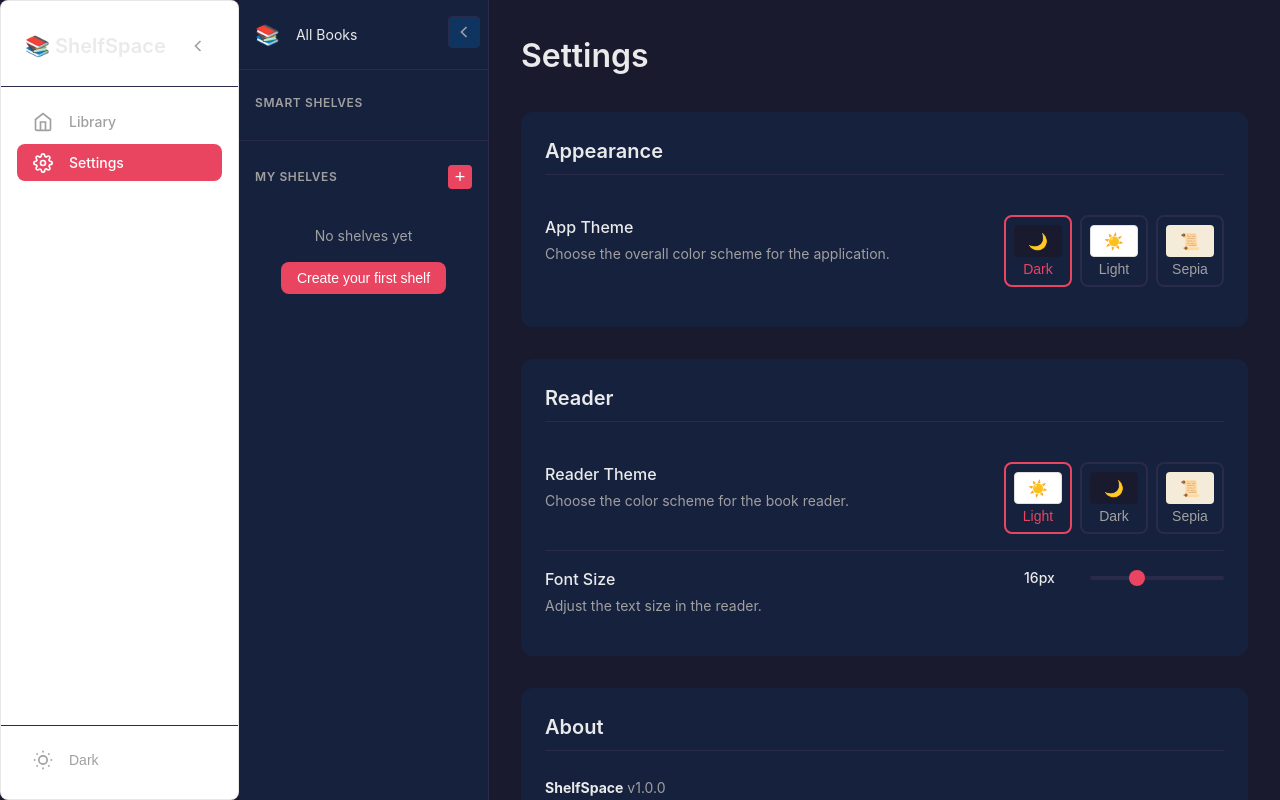
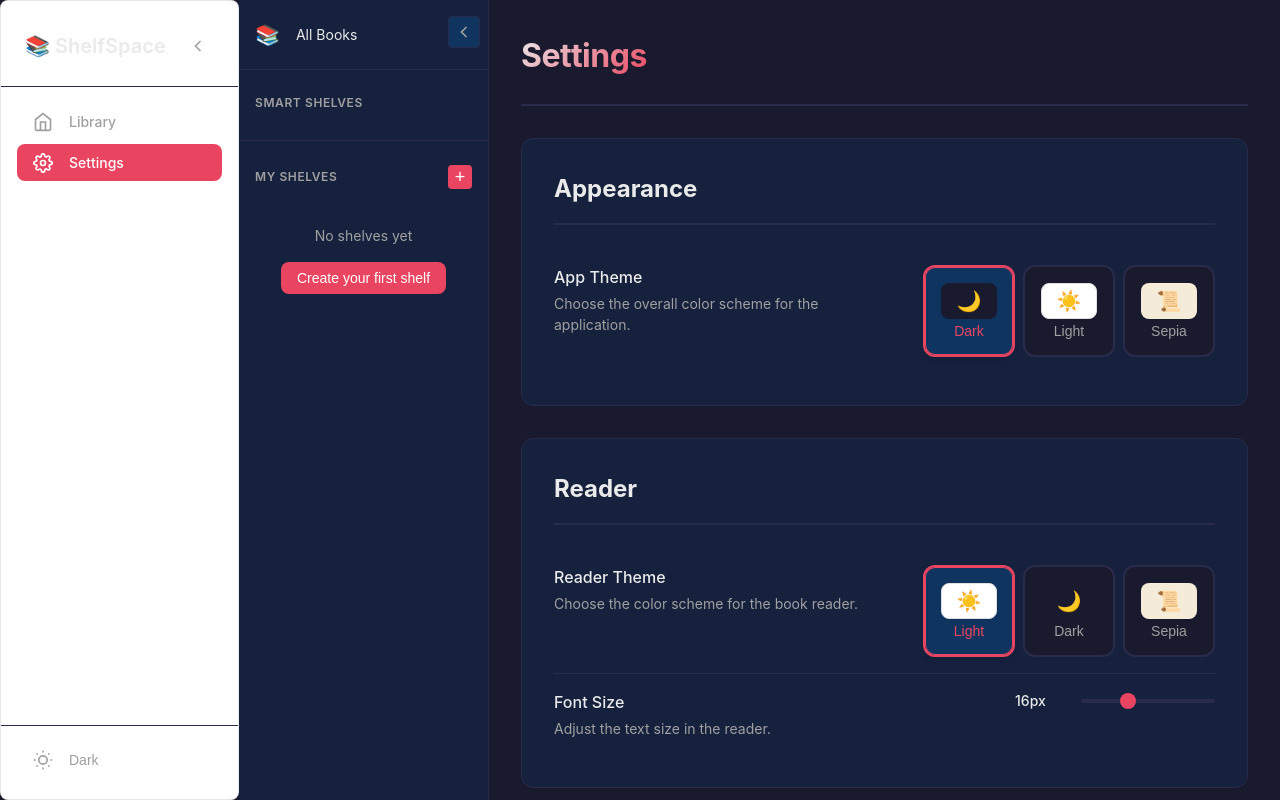
Before and after one commit to C4bbage64/ShelfSpace, a React (Vite) app: page /settings in a window 1280 px wide. Built offline with nearby package versions, Linux system fonts and the light colour scheme.

Commit message:
feat: Enhance UI components with improved animations, responsive styles, and updated layouts for better user experience

```diff
--- a/src/components/BookGrid.css
+++ b/src/components/BookGrid.css
@@ -3,11 +3,47 @@
   gap: var(--space-lg);
 }
 
+.book-grid > * {
+  animation: fadeInUp 0.4s ease-out backwards;
+}
+
+.book-grid > *:nth-child(1) { animation-delay: 0.05s; }
+.book-grid > *:nth-child(2) { animation-delay: 0.1s; }
+.book-grid > *:nth-child(3) { animation-delay: 0.15s; }
+.book-grid > *:nth-child(4) { animation-delay: 0.2s; }
+.book-grid > *:nth-child(5) { animation-delay: 0.25s; }
+.book-grid > *:nth-child(6) { animation-delay: 0.3s; }
+.book-grid > *:nth-child(n+7) { animation-delay: 0.35s; }
+
+@keyframes fadeInUp {
+  from {
+    opacity: 0;
+    transform: translateY(20px);
+  }
+  to {
+    opacity: 1;
+    transform: translateY(0);
+  }
+}
+
 .book-grid.grid {
-  grid-template-columns: repeat(auto-fill, minmax(160px, 1fr));
+  grid-template-columns: repeat(auto-fill, minmax(180px, 1fr));
 }
 
 .book-grid.list {
   grid-template-columns: 1fr;
   gap: var(--space-sm);
 }
+
+@media (max-width: 768px) {
+  .book-grid.grid {
+    grid-template-columns: repeat(auto-fill, minmax(140px, 1fr));
+    gap: var(--space-md);
+  }
+}
+
+@media (min-width: 1600px) {
+  .book-grid.grid {
+    grid-template-columns: repeat(auto-fill, minmax(200px, 1fr));
+  }
+}
--- a/src/components/SearchBar.css
+++ b/src/components/SearchBar.css
@@ -1,7 +1,8 @@
 .search-bar {
   position: relative;
   flex: 1;
-  max-width: 400px;
+  max-width: 500px;
+  min-width: 200px;
 }
 
 .search-icon {
@@ -13,6 +14,11 @@
   height: 18px;
   color: var(--text-secondary);
   pointer-events: none;
+  transition: color var(--transition-fast);
+}
+
+.search-bar:focus-within .search-icon {
+  color: var(--accent);
 }
 
 .search-input {
@@ -21,16 +27,22 @@
   padding-left: calc(var(--space-md) * 2 + 18px);
   padding-right: calc(var(--space-md) * 2 + 18px);
   font-size: var(--font-size-sm);
-  background-color: var(--bg-secondary);
-  border: 1px solid var(--border);
+  background-color: var(--bg-primary);
+  border: 2px solid transparent;
   border-radius: var(--radius-md);
   color: var(--text-primary);
-  transition: border-color var(--transition-fast);
+  transition: all var(--transition-fast);
 }
 
 .search-input:focus {
   outline: none;
   border-color: var(--accent);
+  background-color: var(--bg-primary);
+  box-shadow: 0 0 0 3px rgba(233, 69, 96, 0.1);
+}
+
+.search-input:hover:not(:focus) {
+  background-color: var(--bg-secondary);
 }
 
 .search-input::placeholder {
@@ -57,8 +69,9 @@
 }
 
 .search-clear:hover {
-  background-color: var(--bg-tertiary);
+  background: var(--bg-tertiary);
   color: var(--text-primary);
+  transform: translateY(-50%) scale(1.1);
 }
 
 .search-clear svg {
--- a/src/pages/Library.css
+++ b/src/pages/Library.css
@@ -17,31 +17,46 @@
   align-items: center;
   gap: var(--space-md);
   margin-bottom: var(--space-xl);
+  padding: var(--space-md);
+  background: var(--bg-secondary);
+  border-radius: var(--radius-lg);
+  box-shadow: var(--shadow-sm);
 }
 
 .toolbar-actions {
   display: flex;
   align-items: center;
   gap: var(--space-sm);
+  margin-left: auto;
 }
 
 .sort-select {
   width: auto;
-  min-width: 120px;
+  min-width: 140px;
+  cursor: pointer;
+  font-weight: 500;
+}
+
+.sort-select:hover {
+  border-color: var(--accent);
 }
 
 .view-toggle {
   display: flex;
-  background-color: var(--bg-secondary);
+  background-color: var(--bg-tertiary);
   border-radius: var(--radius-md);
-  padding: 2px;
+  padding: 4px;
+  box-shadow: inset 0 1px 3px rgba(0, 0, 0, 0.1);
 }
 
 .view-toggle .btn {
   padding: var(--space-xs) var(--space-sm);
+  min-width: 40px;
+  border-radius: var(--radius-sm);
 }
 
 .view-toggle .btn.active {
-  background-color: var(--bg-tertiary);
-  color: var(--text-primary);
+  background-color: var(--accent);
+  color: white;
+  box-shadow: var(--shadow-sm);
 }
--- a/src/pages/Settings.css
+++ b/src/pages/Settings.css
@@ -1,5 +1,6 @@
 .settings-page {
-  max-width: 800px;
+  max-width: 900px;
+  animation: fadeIn 0.3s ease-out;
 }
 
 .settings-sections {
@@ -11,16 +12,27 @@
 .settings-section {
   background-color: var(--bg-secondary);
   border-radius: var(--radius-lg);
-  padding: var(--space-lg);
+  padding: var(--space-xl);
+  box-shadow: var(--shadow-sm);
+  border: 1px solid var(--border);
+  transition: all var(--transition-normal);
+}
+
+.settings-section:hover {
+  box-shadow: var(--shadow-md);
+  transform: translateY(-2px);
 }
 
 .section-title {
-  font-size: var(--font-size-lg);
-  font-weight: 600;
+  font-size: var(--font-size-xl);
+  font-weight: 700;
   color: var(--text-primary);
   margin-bottom: var(--space-lg);
-  padding-bottom: var(--space-sm);
-  border-bottom: 1px solid var(--border);
+  padding-bottom: var(--space-md);
+  border-bottom: 2px solid var(--border);
+  display: flex;
+  align-items: center;
+  gap: var(--space-sm);
 }
 
 .setting-item {
@@ -62,33 +74,46 @@
   flex-direction: column;
   align-items: center;
   gap: var(--space-xs);
-  padding: var(--space-sm);
-  background: none;
+  padding: var(--space-md);
+  background: var(--bg-primary);
   border: 2px solid var(--border);
-  border-radius: var(--radius-md);
+  border-radius: var(--radius-lg);
   cursor: pointer;
   transition: all var(--transition-fast);
   color: var(--text-secondary);
   font-size: var(--font-size-sm);
+  font-weight: 500;
+  min-width: 80px;
 }
 
 .theme-option:hover {
-  border-color: var(--text-secondary);
+  border-color: var(--accent);
+  background: var(--bg-tertiary);
+  transform: translateY(-2px);
+  box-shadow: var(--shadow-md);
 }
 
 .theme-option.active {
   border-color: var(--accent);
+  background: var(--bg-tertiary);
   color: var(--accent);
+  box-shadow: var(--shadow-md), inset 0 0 0 1px var(--accent);
 }
 
 .theme-preview {
-  width: 48px;
-  height: 32px;
-  border-radius: var(--radius-sm);
+  width: 56px;
+  height: 36px;
+  border-radius: var(--radius-md);
   display: flex;
   align-items: center;
   justify-content: center;
-  font-size: 1rem;
+  font-size: 1.25rem;
+  box-shadow: var(--shadow-sm);
+  transition: transform var(--transition-fast);
+}
+
+.theme-option:hover .theme-preview {
+  transform: scale(1.1);
 }
 
 .theme-preview.dark {
--- a/src/pages/ShelfView.css
+++ b/src/pages/ShelfView.css
@@ -2,48 +2,70 @@
   display: flex;
   flex-direction: column;
   height: 100%;
-  padding: 2rem;
+  padding: var(--space-xl);
   overflow-y: auto;
 }
 
 .shelf-header {
-  margin-bottom: 2rem;
+  margin-bottom: var(--space-xl);
+  padding-bottom: var(--space-lg);
+  border-bottom: 2px solid var(--border);
 }
 
 .shelf-title-section {
   display: flex;
   align-items: center;
-  gap: 1rem;
+  gap: var(--space-lg);
+  animation: slideInLeft 0.4s ease-out;
+}
+
+@keyframes slideInLeft {
+  from {
+    opacity: 0;
+    transform: translateX(-20px);
+  }
+  to {
+    opacity: 1;
+    transform: translateX(0);
+  }
 }
 
 .shelf-icon {
-  font-size: 3rem;
+  font-size: 3.5rem;
   line-height: 1;
+  filter: drop-shadow(0 2px 4px rgba(0, 0, 0, 0.2));
 }
 
 .shelf-title-section h1 {
   margin: 0;
-  font-size: 2rem;
-  color: var(--text-primary, #e0e0e8);
+  font-size: var(--font-size-2xl);
+  color: var(--text-primary);
+  font-weight: 700;
+  letter-spacing: -0.5px;
 }
 
 .shelf-count {
-  margin: 0.25rem 0 0 0;
-  font-size: 0.875rem;
-  color: var(--text-secondary, #a0a0b0);
+  margin: var(--space-xs) 0 0 0;
+  font-size: var(--font-size-sm);
+  color: var(--text-secondary);
+  font-weight: 500;
 }
 
 .shelf-controls {
   display: flex;
-  gap: 1rem;
+  gap: var(--space-md);
   align-items: center;
-  margin-bottom: 2rem;
+  margin-bottom: var(--space-xl);
   flex-wrap: wrap;
+  padding: var(--space-md);
+  background: var(--bg-secondary);
+  border-radius: var(--radius-lg);
+  box-shadow: var(--shadow-sm);
 }
 
 .shelf-actions {
   display: flex;
-  gap: 1rem;
+  gap: var(--space-md);
   align-items: center;
   margin-left: auto;
 }
--- a/src/styles/globals.css
+++ b/src/styles/globals.css
@@ -96,6 +96,16 @@ body {
   overflow: hidden;
 }
 
+::selection {
+  background-color: var(--accent);
+  color: white;
+}
+
+::-moz-selection {
+  background-color: var(--accent);
+  color: white;
+}
+
 #root {
   height: 100vh;
   width: 100vw;
@@ -118,21 +128,32 @@ body {
 
 /* Scrollbar */
 ::-webkit-scrollbar {
-  width: 8px;
-  height: 8px;
+  width: 10px;
+  height: 10px;
 }
 
 ::-webkit-scrollbar-track {
   background: var(--bg-secondary);
+  border-radius: var(--radius-sm);
 }
 
 ::-webkit-scrollbar-thumb {
   background: var(--border);
   border-radius: var(--radius-sm);
+  border: 2px solid var(--bg-secondary);
+  transition: background var(--transition-fast);
 }
 
 ::-webkit-scrollbar-thumb:hover {
   background: var(--text-secondary);
+}
+
+::-webkit-scrollbar-thumb:active {
+  background: var(--accent);
+}
+
+::-webkit-scrollbar-corner {
+  background: var(--bg-secondary);
 }
 
 /* Buttons */
@@ -226,7 +247,6 @@ body {
   padding: var(--space-xl);
   height: 100%;
   overflow: auto;
-  animation: fadeIn 0.3s ease-in-out;
 }
 
 @keyframes fadeIn {
@@ -245,11 +265,32 @@ body {
   align-items: center;
   justify-content: space-between;
   margin-bottom: var(--space-xl);
+  padding-bottom: var(--space-lg);
+  border-bottom: 2px solid var(--border);
+  animation: slideInDown 0.4s ease-out;
+}
+
+@keyframes slideInDown {
+  from {
+    opacity: 0;
+    transform: translateY(-20px);
+  }
+  to {
+    opacity: 1;
+    transform: translateY(0);
+  }
 }
 
 .page-title {
   font-size: var(--font-size-2xl);
-  font-weight: 600;
+  font-weight: 700;
+  letter-spacing: -0.5px;
+  color: var(--text-primary);
+  margin: 0;
+  background: linear-gradient(135deg, var(--text-primary), var(--accent));
+  -webkit-background-clip: text;
+  -webkit-text-fill-color: transparent;
+  background-clip: text;
 }
 
 /* Empty state */
```
